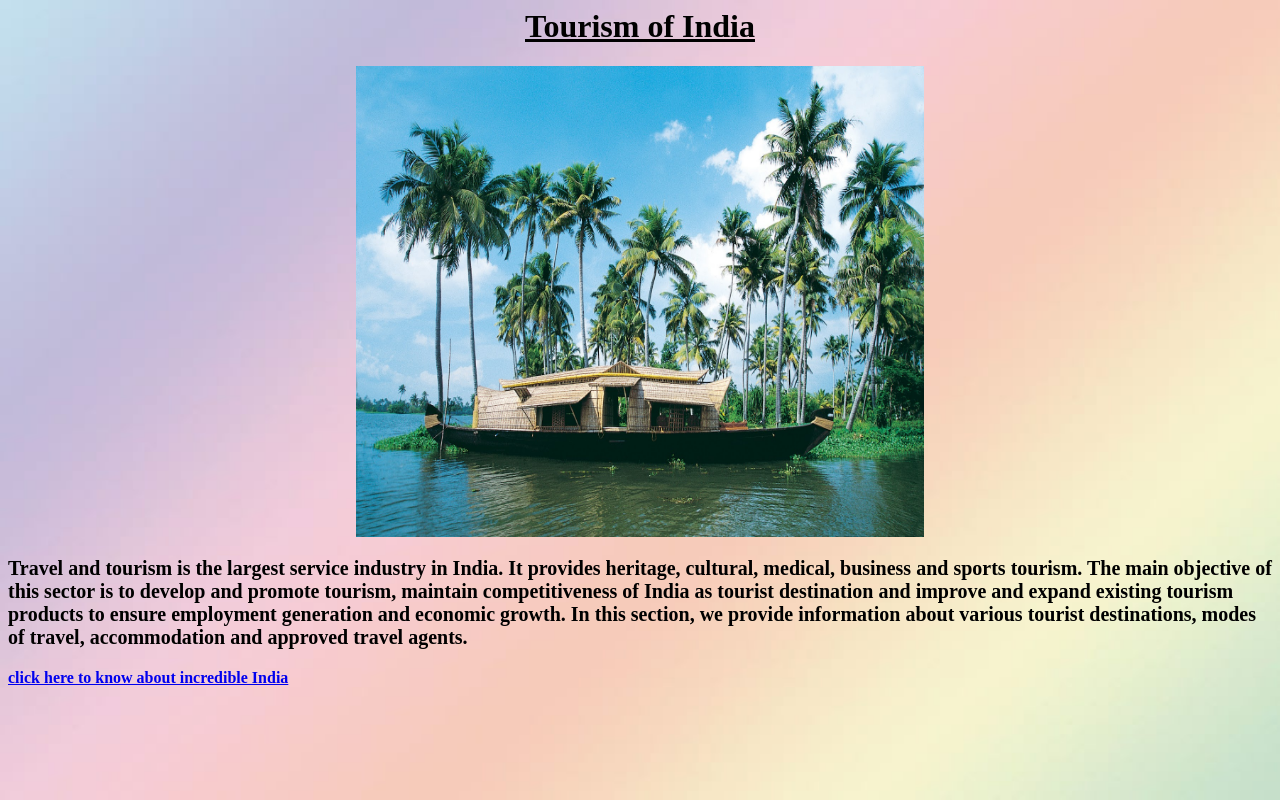
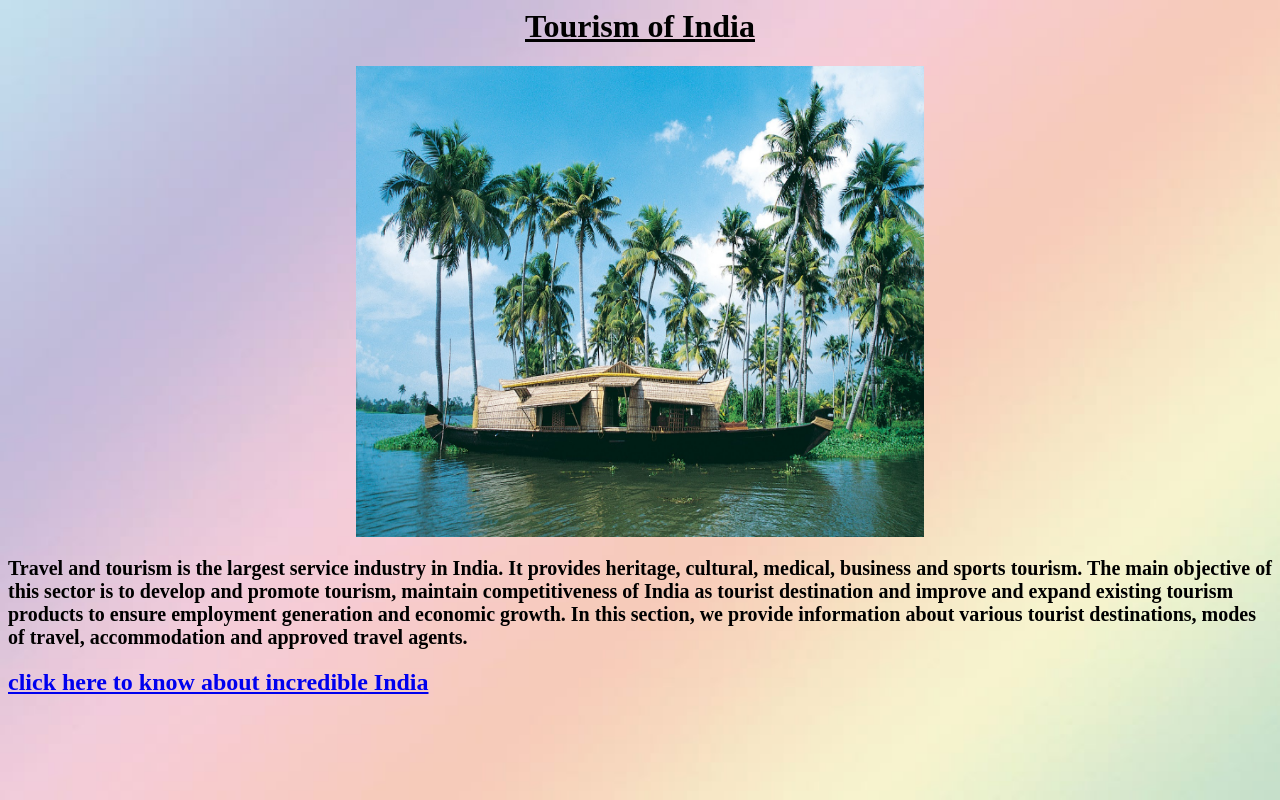
Before and after one commit to yashashvini02/yashashvini2, a plain HTML site: page index.html in a window 1280 px wide. Drawn offline with Linux system fonts and the light colour scheme.

Commit message:
added tag

```diff
--- a/index.html
+++ b/index.html
@@ -15,6 +15,6 @@ body{
 <h1 style="Text-align:center;"><ins>Tourism of India</h1>
 <center><img src="kerala.jpg" width="45%" height="60%" ></center>
 <p style="font-size:20px;"><b>Travel and tourism is the largest service industry in India. It provides heritage, cultural, medical, business and sports tourism. The main objective of this sector is to develop and promote tourism, maintain competitiveness of India as tourist destination and improve and expand existing tourism products to ensure employment generation and economic growth. In this section, we provide information about various tourist destinations, modes of travel, accommodation and approved travel agents.</p>
-<a href="tourism.html">click here to know about incredible India</a>
+<a href="tourism.html"><h2>click here to know about incredible India</h2></a>
 </body>
 </html>
```
